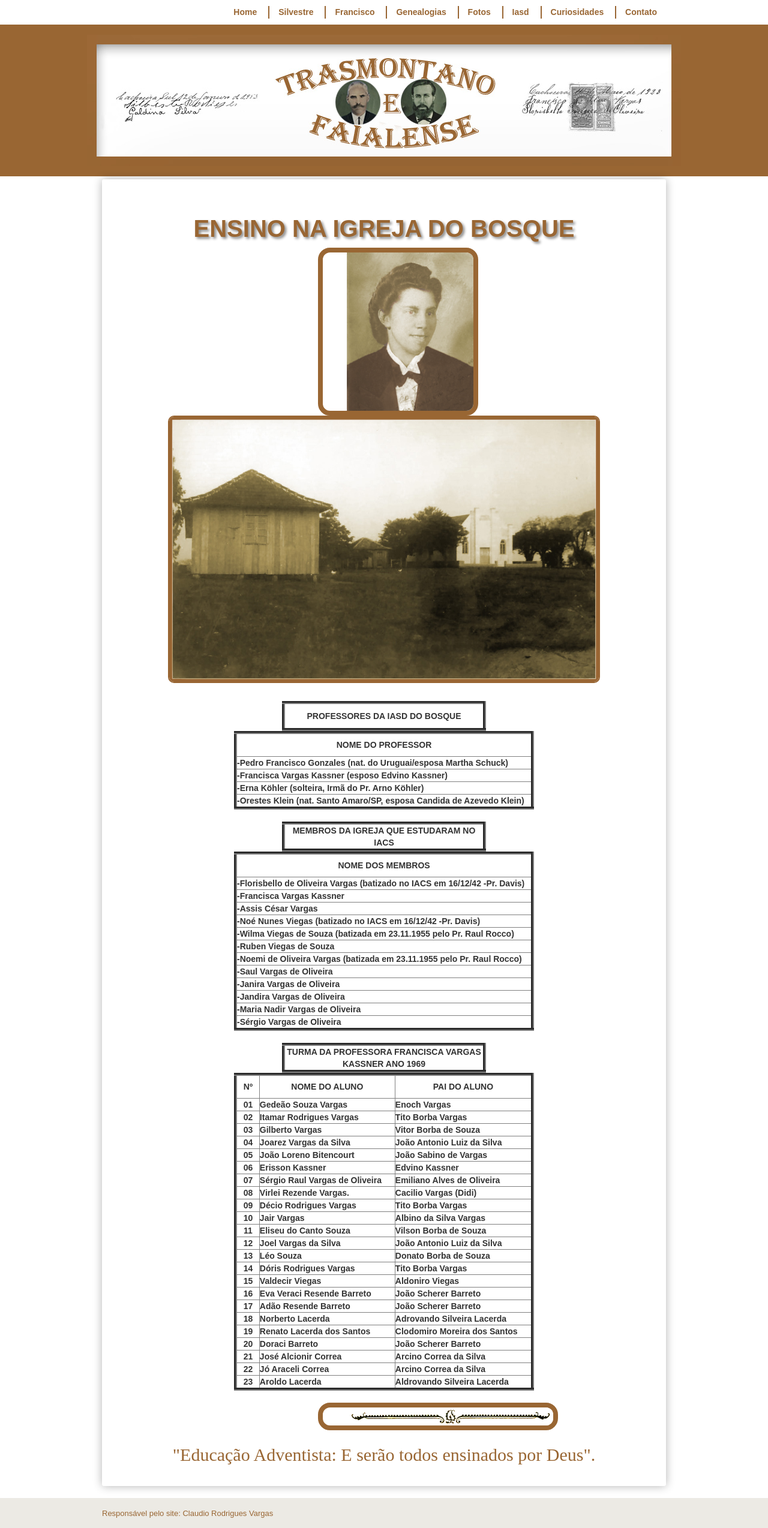
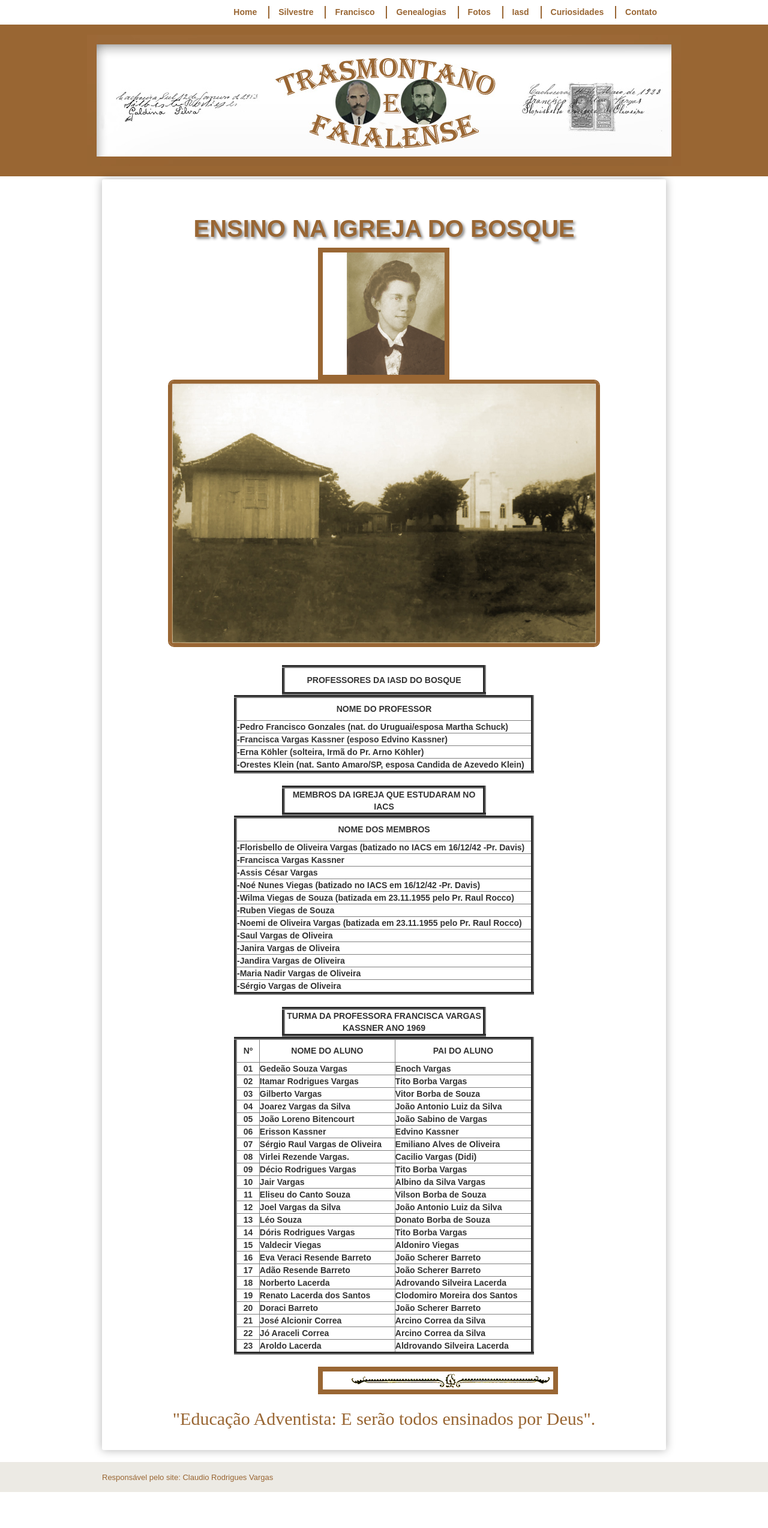
Before and after one commit to claudiovargas1955/claudiovargas1955.github.io, a Jekyll site: the page built from _pages/ensino-da-iasd-bosque.html, in a window 1280 px wide. Shown: the whole page at 60% size. Built offline with Jekyll 4.4.1, drawn with Linux system fonts in a browser that asks for light colours; some web fonts are replaced; after the commit the page ends 2488 px from its top, so only the background shows below that.

Commit message:
Update ensino-da-iasd-bosque.html

```diff
--- a/_pages/ensino-da-iasd-bosque.html
+++ b/_pages/ensino-da-iasd-bosque.html
@@ -112,7 +112,7 @@
         margin-top: 0px;
         margin-botton: 0px;
         padding-left: 40px;
-        border-radius: 20px;
+
        }
 
 
@@ -122,7 +122,7 @@
 </style>
 
 <p><h2>ENSINO NA IGREJA DO BOSQUE</h2>
-<img class="dir3" style="float:center"; src="/images/14520564009.png" class="img-responsive" height="280px" title="";/>
+<img class="dir3" style="float:center"; src="/images/14520564009.png" class="img-responsive" height="220px" title="";/>
 
 <figure class="foto-legenda">
 <p><img class="esq2" style="float:center"; src="/images/IASD-Bosque.jpg" class="img-responsive" width="900px" title="";/>
```
